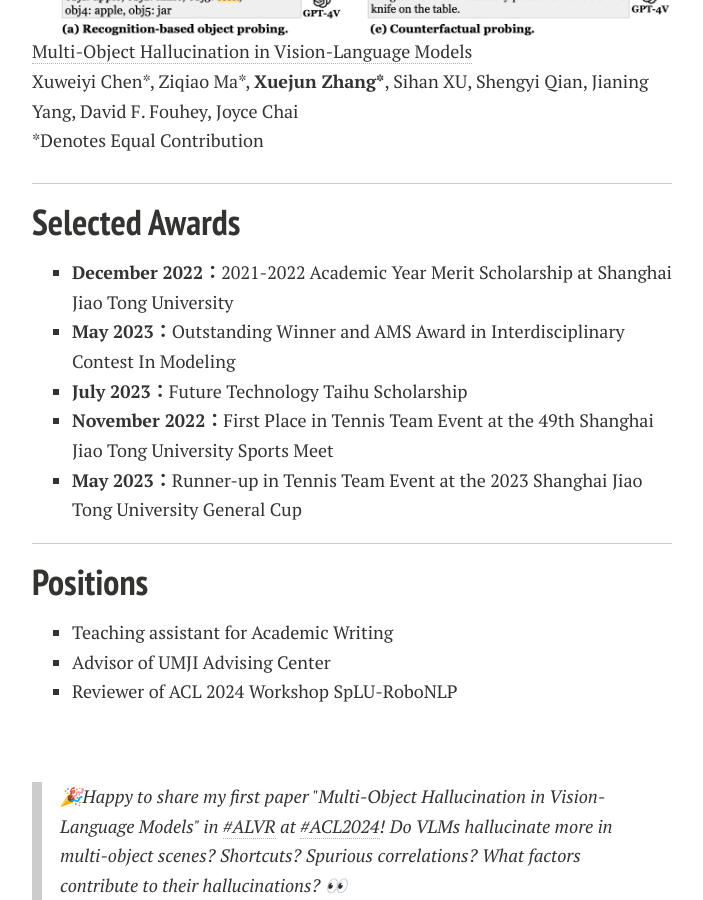
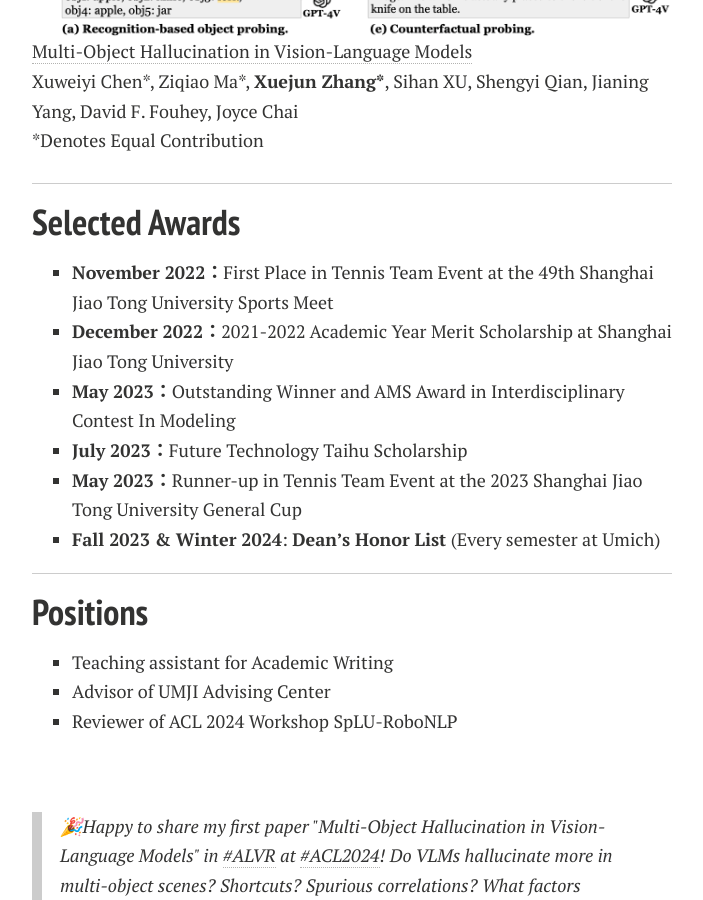
Before and after one commit to xuejunzhang2002/xuejunzhang.github.io, a Jekyll site: the page built from index.md, in a window 1280 px wide and 900 px high, scrolled down 1585 px. Shown: the whole window, without its empty margins (288-991 px from the left). Built offline with Jekyll 4.4.1, drawn with Linux system fonts in a browser that asks for light colours; nearby versions of some CDN libraries; comment, search, counter and statistics services are not loaded; a style sheet for code colours, icons or effects is not loaded; our own code applies the rules of GitHub Pages for plain Markdown files.

Commit message:
Update index.md

```diff
--- a/index.md
+++ b/index.md
@@ -53,11 +53,12 @@ Xuweiyi Chen\*, Ziqiao Ma\*, **Xuejun Zhang\***, Sihan XU, Shengyi Qian, Jianing
 
 ## Selected Awards
 
+- **November 2022：**First Place in Tennis Team Event at the 49th Shanghai Jiao Tong University Sports Meet
 - **December  2022：**2021-2022 Academic Year Merit Scholarship at Shanghai Jiao Tong University
 - **May 2023：**Outstanding Winner and AMS Award in Interdisciplinary Contest In Modeling
 - **July 2023：**Future Technology Taihu Scholarship
-- **November 2022：**First Place in Tennis Team Event at the 49th Shanghai Jiao Tong University Sports Meet
 - **May 2023：**Runner-up in Tennis Team Event at the 2023 Shanghai Jiao Tong University General Cup
+- **Fall 2023 & Winter 2024**: **Dean's Honor List** (Every semester at Umich)
 <br>
 
 ---
```
